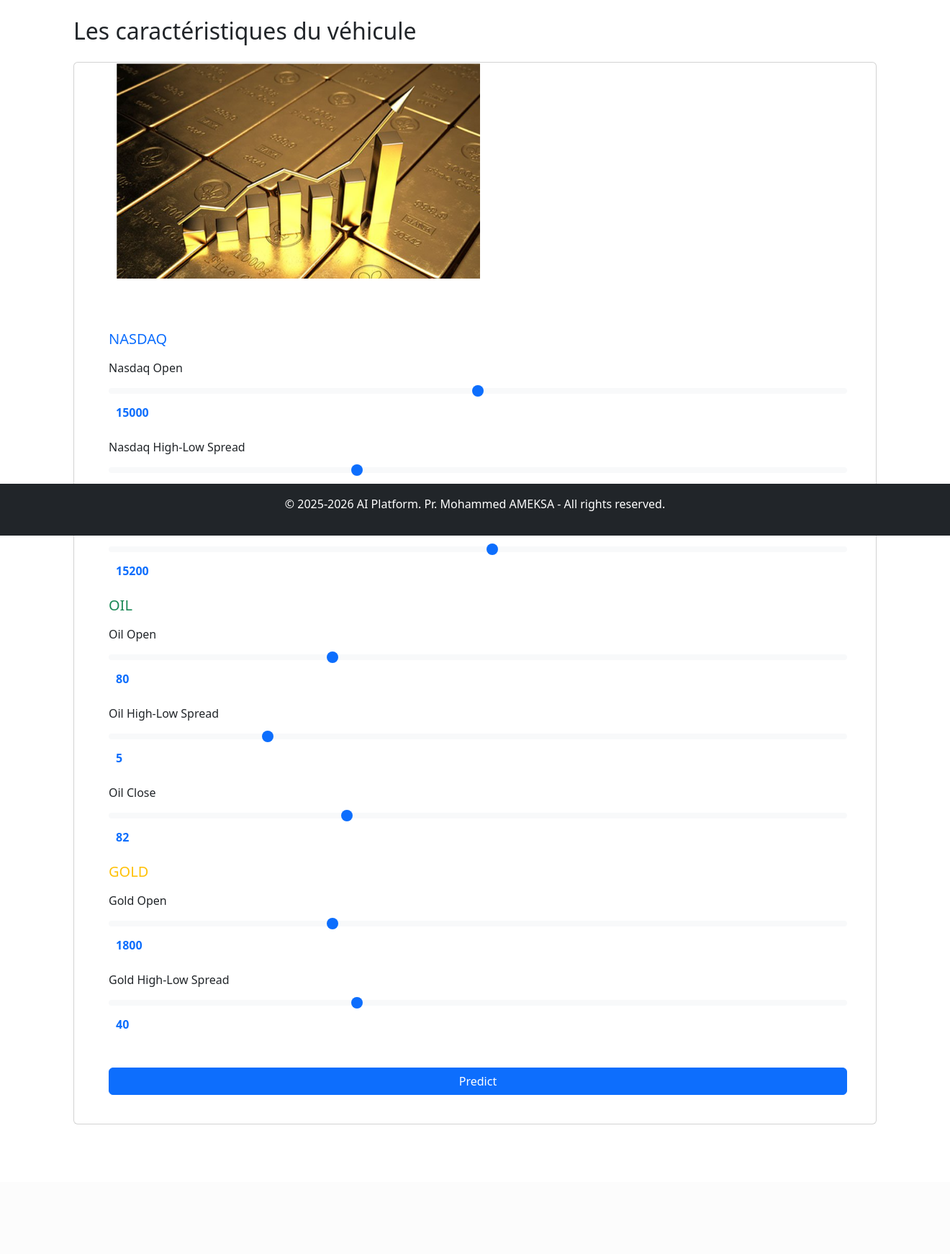
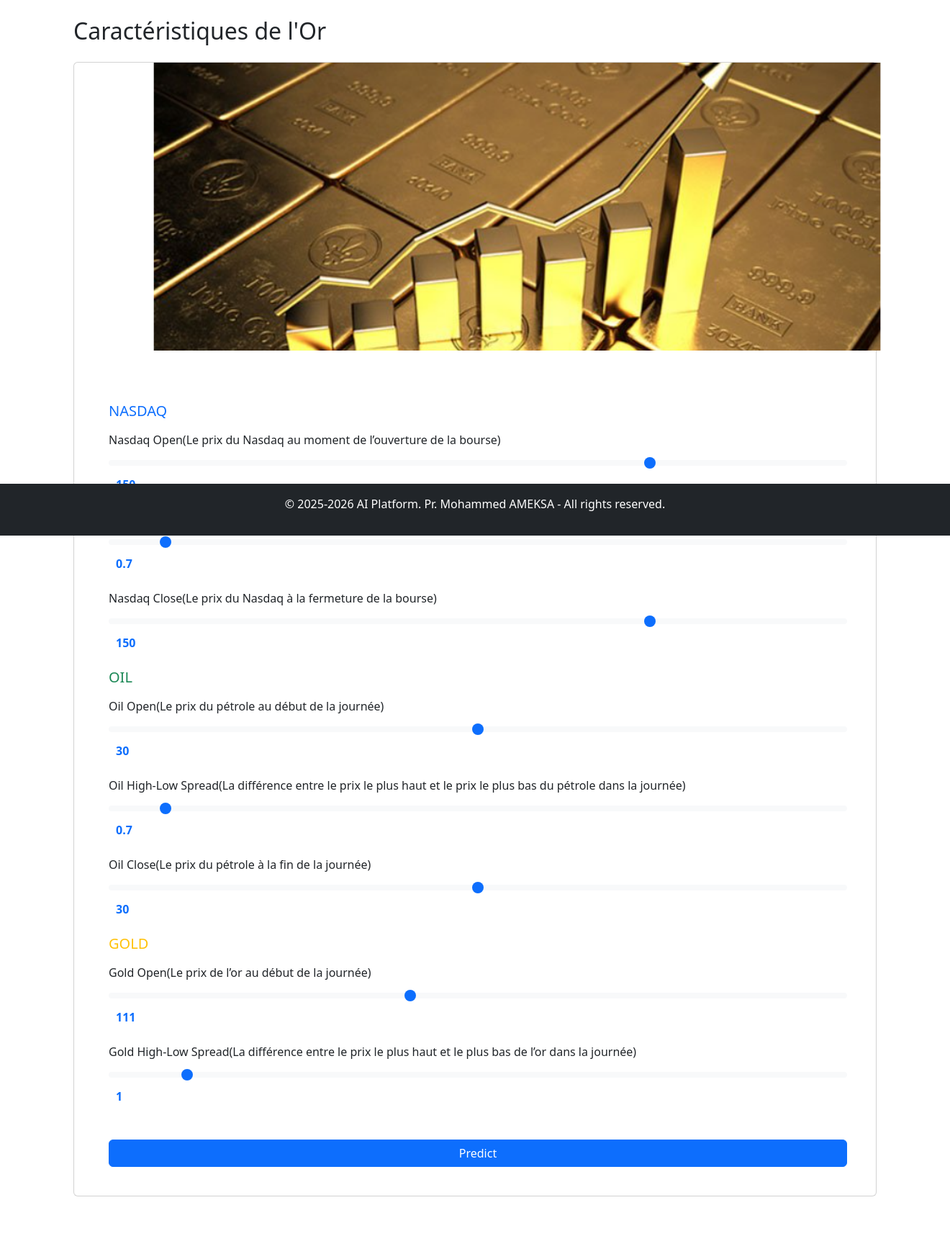
Before and after one commit to asmaeaitbilfakih/projet_ML, a Django app: page /reglog_prediction in a window 1320 px wide. Shown: the part 56-1798 px from the top of the page at 72% size. Before the commit the page ends 1618 px from the top, so only its background shows below. Run offline with Django 5.2, Linux system fonts and the light colour scheme.

Commit message:
mise à jour

```diff
--- a/algoAi/templates/linreg_details.html
+++ b/algoAi/templates/linreg_details.html
@@ -2,7 +2,7 @@
 {% load static %}
 
 <div class="container my-5">
-    <h2 class="mb-4 text-center">Algorithme de Régression Logistique</h2>
+    <h2 class="mb-4 text-center">Algorithme de Régression Linéaire</h2>
 
     <div class="row">
         <div class="col-md-6">
@@ -32,7 +32,7 @@
             height="600px"
             style="border:1px solid #ccc;">
             Ce navigateur ne supporte pas les PDFs.
-            <a href="{% static 'pdfs/chapitre5.pdf' %}">Télécharger le PDF</a>
+            <a href="{% static 'pdfs/chapitre5.pdf' %}"></a>
         </iframe>
     </div>
 </div>
--- a/algoAi/templates/prediction_or.html
+++ b/algoAi/templates/prediction_or.html
@@ -2,10 +2,10 @@
 {% load static %}
 
 <div class="container">
-    <h2 class="mb-4">Les caractéristiques du véhicule</h2>
+    <h2 class="mb-4">Caractéristiques de l'Or</h2>
     <div class="ps-2 card">
         <div class="card-title">
-            <img src="{% static 'images/gold_3.png' %}" class="image-redimensionnee" style="width: 600px; height: 300px; object-fit: cover;">
+            <img src="{% static 'images/gold_3.png' %}" class="image-redimensionnee" style="width: 1200px; height: 400px; object-fit: cover;">
         </div>
         <div class="card-body">
             <form method="post" action="{% url 'linear_prediction' %}" class="ps-4 pe-4 pt-4 pb-4">
@@ -13,59 +13,58 @@
 
                 <!-- NASDAQ Section -->
                 <h5 class="mt-4 mb-3 text-primary">NASDAQ</h5>
-
                 <div class="mb-4">
-                    <label for="nasdaq_open" class="form-label">Nasdaq Open</label>
-                    <input type="range" class="form-range" min="10000" max="20000" step="100" id="nasdaq_open" name="nasdaq_open" value="15000" oninput="nasdaq_openValue.value=this.value">
-                    <span class="slider-value" id="nasdaq_openValue">15000</span>
+                    <label for="nasdaq_open" class="form-label">Nasdaq Open(Le prix du Nasdaq au moment de l’ouverture de la bourse)</label>
+                    <input type="range" class="form-range" min="10" max="200" step="1" id="nasdaq_open" name="nasdaq_open" value="150" oninput="nasdaq_openValue.value=this.value">
+                    <span class="slider-value" id="nasdaq_openValue">150</span>
                 </div>
 
                 <div class="mb-4">
-                    <label for="nasdaq_high_low" class="form-label">Nasdaq High-Low Spread</label>
-                    <input type="range" class="form-range" min="50" max="500" step="10" id="nasdaq_high_low" name="nasdaq_high_low" value="200" oninput="nasdaq_high_lowValue.value=this.value">
-                    <span class="slider-value" id="nasdaq_high_lowValue">200</span>
+                    <label for="nasdaq_high_low" class="form-label">Nasdaq High-Low Spread(La différence entre le prix le plus haut et le prix le plus bas du Nasdaq pendant la journée)</label>
+                    <input type="range" class="form-range" min="0" max="10" step="0.01" id="nasdaq_high_low" name="nasdaq_high_low" value="0.7" oninput="nasdaq_high_lowValue.value=this.value">
+                    <span class="slider-value" id="nasdaq_high_lowValue">1</span>
                 </div>
 
                 <div class="mb-4">
-                    <label for="nasdaq_close" class="form-label">Nasdaq Close</label>
-                    <input type="range" class="form-range" min="10000" max="20000" step="100" id="nasdaq_close" name="nasdaq_close" value="15200" oninput="nasdaq_closeValue.value=this.value">
-                    <span class="slider-value" id="nasdaq_closeValue">15200</span>
+                    <label for="nasdaq_close" class="form-label">Nasdaq Close(Le prix du Nasdaq à la fermeture de la bourse)</label>
+                    <input type="range" class="form-range" min="10" max="200" step="1" id="nasdaq_close" name="nasdaq_close" value="150" oninput="nasdaq_closeValue.value=this.value">
+                    <span class="slider-value" id="nasdaq_closeValue">150</span>
                 </div>
 
                 <!-- OIL Section -->
                 <h5 class="mt-4 mb-3 text-success">OIL</h5>
 
                 <div class="mb-4">
-                    <label for="oil_open" class="form-label">Oil Open</label>
-                    <input type="range" class="form-range" min="50" max="150" step="1" id="oil_open" name="oil_open" value="80" oninput="oil_openValue.value=this.value">
-                    <span class="slider-value" id="oil_openValue">80</span>
+                    <label for="oil_open" class="form-label">Oil Open(Le prix du pétrole au début de la journée)</label>
+                    <input type="range" class="form-range" min="10" max="50" step="1" id="oil_open" name="oil_open" value="30" oninput="oil_openValue.value=this.value">
+                    <span class="slider-value" id="oil_openValue">30</span>
                 </div>
 
                 <div class="mb-4">
-                    <label for="oil_high_low" class="form-label">Oil High-Low Spread</label>
-                    <input type="range" class="form-range" min="1" max="20" step="0.5" id="oil_high_low" name="oil_high_low" value="5" oninput="oil_high_lowValue.value=this.value">
-                    <span class="slider-value" id="oil_high_lowValue">5</span>
+                    <label for="oil_high_low" class="form-label">Oil High-Low Spread(La différence entre le prix le plus haut et le prix le plus bas du pétrole dans la journée)</label>
+                    <input type="range" class="form-range" min="0" max="10" step="0.01" id="oil_high_low" name="oil_high_low" value="0.7" oninput="oil_high_lowValue.value=this.value">
+                    <span class="slider-value" id="oil_high_lowValue">0.7</span>
                 </div>
 
                 <div class="mb-4">
-                    <label for="oil_close" class="form-label">Oil Close</label>
-                    <input type="range" class="form-range" min="50" max="150" step="1" id="oil_close" name="oil_close" value="82" oninput="oil_closeValue.value=this.value">
-                    <span class="slider-value" id="oil_closeValue">82</span>
+                    <label for="oil_close" class="form-label">Oil Close(Le prix du pétrole à la fin de la journée)</label>
+                    <input type="range" class="form-range" min="10" max="50" step="1" id="oil_close" name="oil_close" value="30" oninput="oil_closeValue.value=this.value">
+                    <span class="slider-value" id="oil_closeValue">30</span>
                 </div>
 
                 <!-- GOLD Section -->
                 <h5 class="mt-4 mb-3 text-warning">GOLD</h5>
 
                 <div class="mb-4">
-                    <label for="gold_open" class="form-label">Gold Open</label>
-                    <input type="range" class="form-range" min="1500" max="2500" step="10" id="gold_open" name="gold_open" value="1800" oninput="gold_openValue.value=this.value">
-                    <span class="slider-value" id="gold_openValue">1800</span>
+                    <label for="gold_open" class="form-label">Gold Open(Le prix de l’or au début de la journée)</label>
+                    <input type="range" class="form-range" min="50" max="200" step="1" id="gold_open" name="gold_open" value="111" oninput="gold_openValue.value=this.value">
+                    <span class="slider-value" id="gold_openValue">111</span>
                 </div>
 
                 <div class="mb-4">
-                    <label for="gold_high_low" class="form-label">Gold High-Low Spread</label>
-                    <input type="range" class="form-range" min="10" max="100" step="5" id="gold_high_low" name="gold_high_low" value="40" oninput="gold_high_lowValue.value=this.value">
-                    <span class="slider-value" id="gold_high_lowValue">40</span>
+                    <label for="gold_high_low" class="form-label">Gold High-Low Spread(La différence entre le prix le plus haut et le plus bas de l’or dans la journée)</label>
+                    <input type="range" class="form-range" min="0" max="10" step="0.01" id="gold_high_low" name="gold_high_low" value="1" oninput="gold_high_lowValue.value=this.value">
+                    <span class="slider-value" id="gold_high_lowValue">1</span>
                 </div>
 
 
@@ -111,10 +110,10 @@
 </style>
 <style>
 .image-redimensionnee {
-      width: 100%;      /* Largeur relative */
-    height: 500px;   /* Hauteur fixe */
+      width: 100%;
+    height: 500px;
     object-fit: cover;
-    max-width: 7000px; /* Largeur maximum */
+    max-width: 7000px;
 }
 </style>
 
```
Also changed, not shown: algoAi/Regression_Lineaire.py (added, +67 -0 lines), algoAi/Régression_Linéaire.py (deleted, +0 -84 lines), algoAi/templates/linear_results.html (+26 -5 lines).
